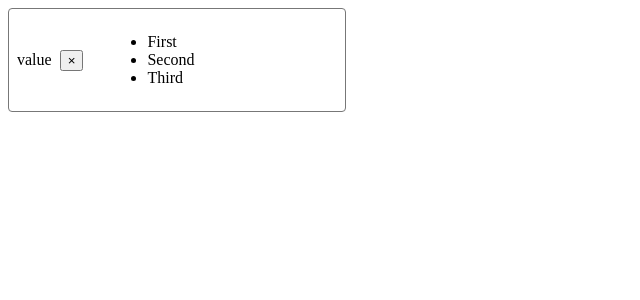
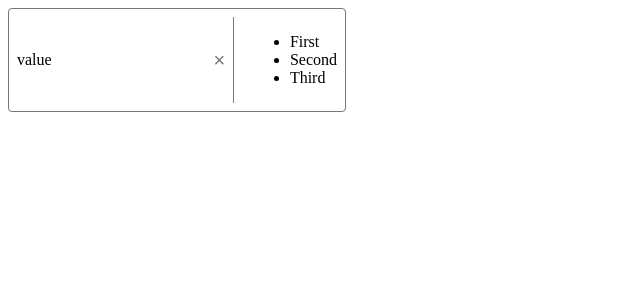
Before and after one commit to Vinnizius1/react_ts-select, a React (Vite) app: page / in a window 1280 px wide. Shown: the top 300 px of the page, without its empty margins (0-640 px from the left). Built offline with nearby package versions, Linux system fonts and the light colour scheme.

Commit message:
estilização legal do 'divider'

```diff
--- a/src/select.module.css
+++ b/src/select.module.css
@@ -13,3 +13,28 @@
 .container:focus {
     border-color: hsl(200, 100%, 50%);
 }
+
+.value {
+    flex-grow: 1;
+}
+
+.clear-btn {
+    background: none;
+    color: #777;
+    border: none;
+    outline: none;
+    font-size: 1.25em;
+    cursor: pointer;
+    padding: 0;
+}
+
+.clear-btn:focus,
+.clear-btn:hover {
+    color: #333;
+}
+
+.divider {
+    background-color: #777;
+    width: .05em;
+    align-self: stretch;
+}
```
